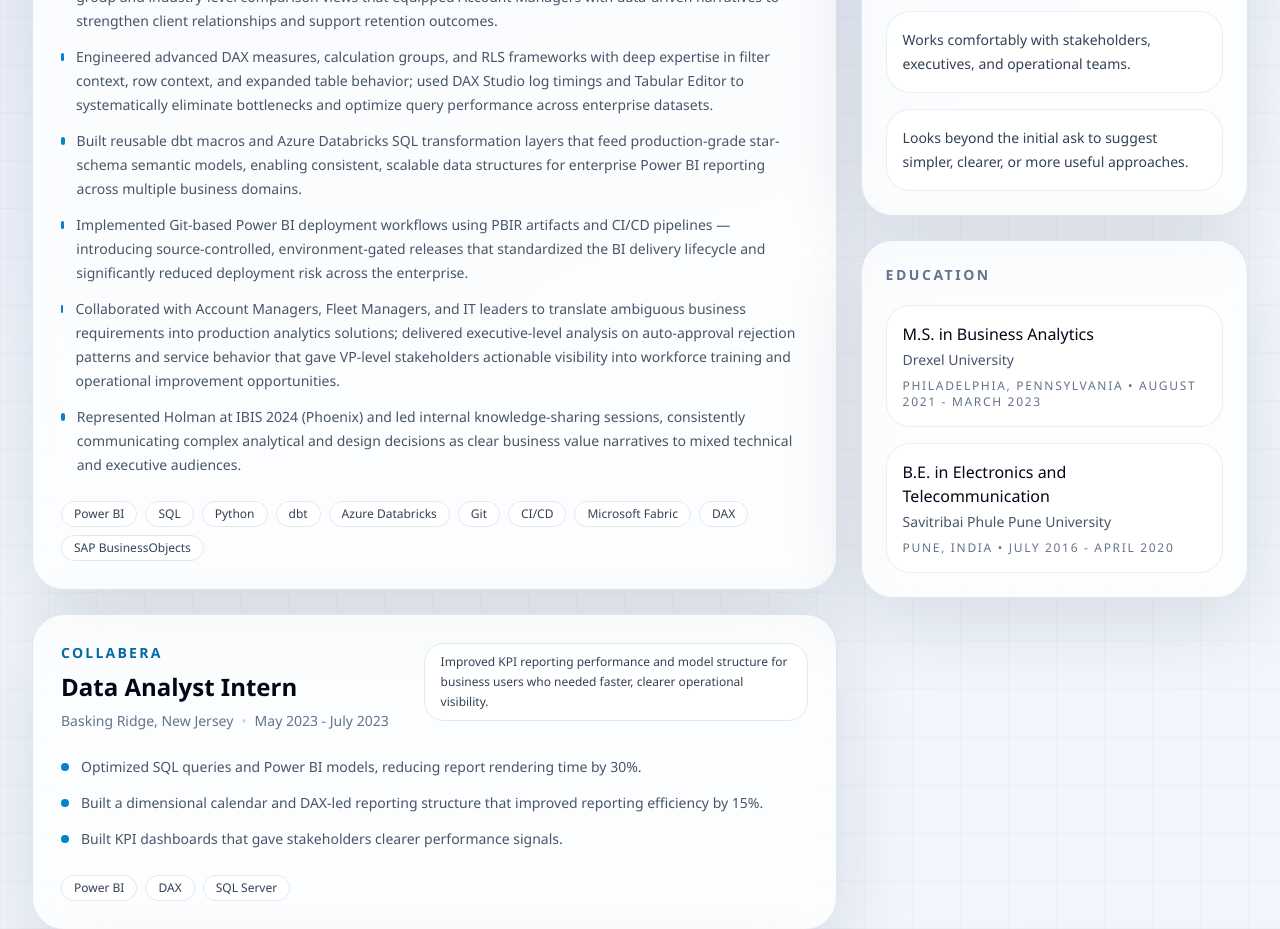
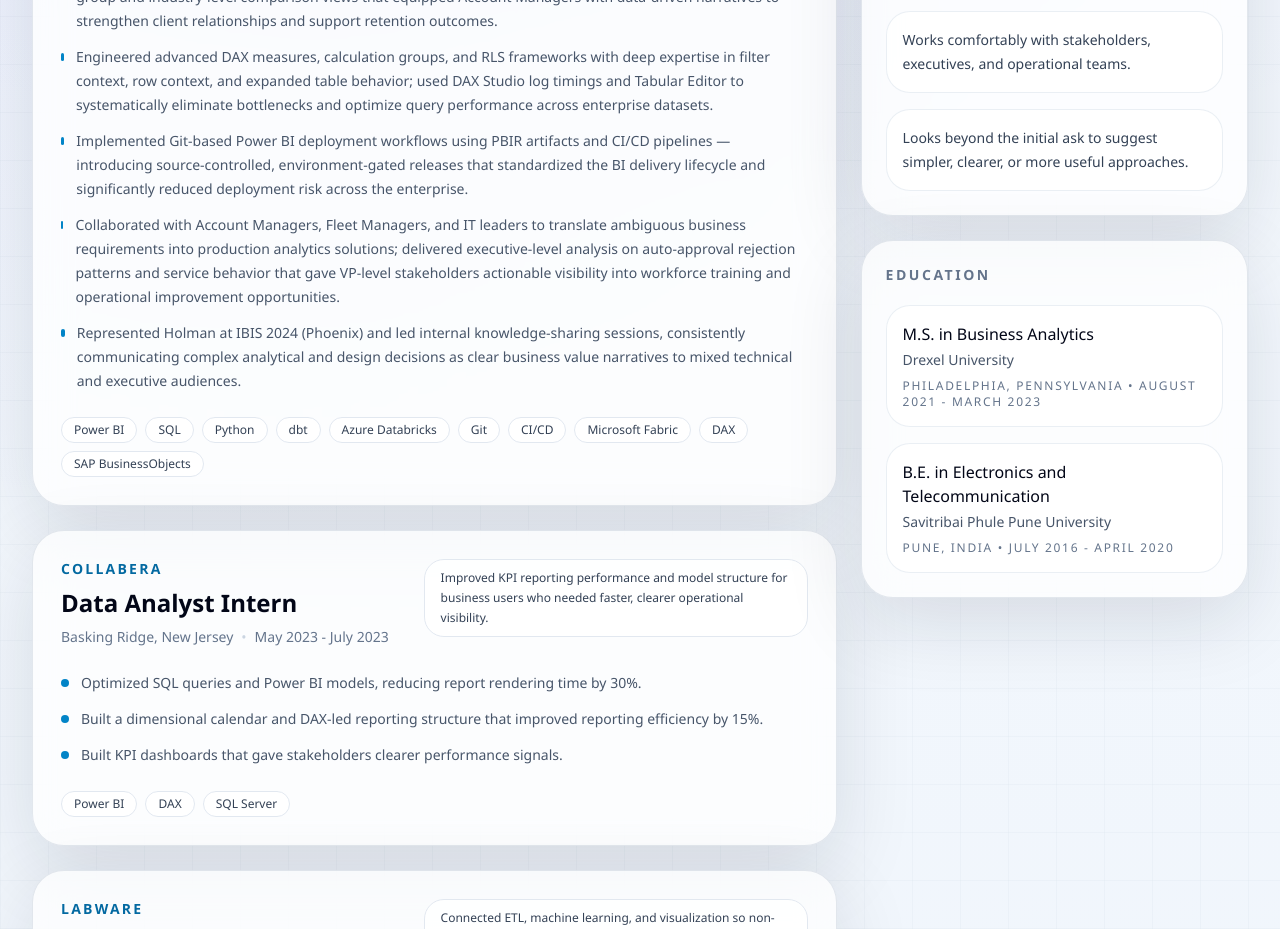
Before and after one commit to idealidler/my-portfolio, a Next.js app: page / in a window 1280 px wide. Shown: the part 2000-2929 px from the top of the page. Built offline with nearby package versions, Linux system fonts and the light colour scheme; no server answers.

Commit message:
Updated Holman Experience Points

```diff
--- a/data/portfolio.ts
+++ b/data/portfolio.ts
@@ -150,7 +150,6 @@ export const experience: ExperienceItem[] = [
       "Unified 8 siloed call-center data sources into a single automated reporting model, eliminating manual Excel workflows and saving 2,000+ hours annually; engineered a PO complexity scoring framework that classified call types by handling complexity, reducing average speed of answer by 15 seconds and surfacing agent performance patterns for operational coaching.",
       "Designed a KPI benchmarking platform that normalized 20 performance metrics across clients, enabling peer-group and industry-level comparison views that equipped Account Managers with data-driven narratives to strengthen client relationships and support retention outcomes.",
       "Engineered advanced DAX measures, calculation groups, and RLS frameworks with deep expertise in filter context, row context, and expanded table behavior; used DAX Studio log timings and Tabular Editor to systematically eliminate bottlenecks and optimize query performance across enterprise datasets.",
-      "Built reusable dbt macros and Azure Databricks SQL transformation layers that feed production-grade star-schema semantic models, enabling consistent, scalable data structures for enterprise Power BI reporting across multiple business domains.",
       "Implemented Git-based Power BI deployment workflows using PBIR artifacts and CI/CD pipelines — introducing source-controlled, environment-gated releases that standardized the BI delivery lifecycle and significantly reduced deployment risk across the enterprise.",
       "Collaborated with Account Managers, Fleet Managers, and IT leaders to translate ambiguous business requirements into production analytics solutions; delivered executive-level analysis on auto-approval rejection patterns and service behavior that gave VP-level stakeholders actionable visibility into workforce training and operational improvement opportunities.",
       "Represented Holman at IBIS 2024 (Phoenix) and led internal knowledge-sharing sessions, consistently communicating complex analytical and design decisions as clear business value narratives to mixed technical and executive audiences.",
```
